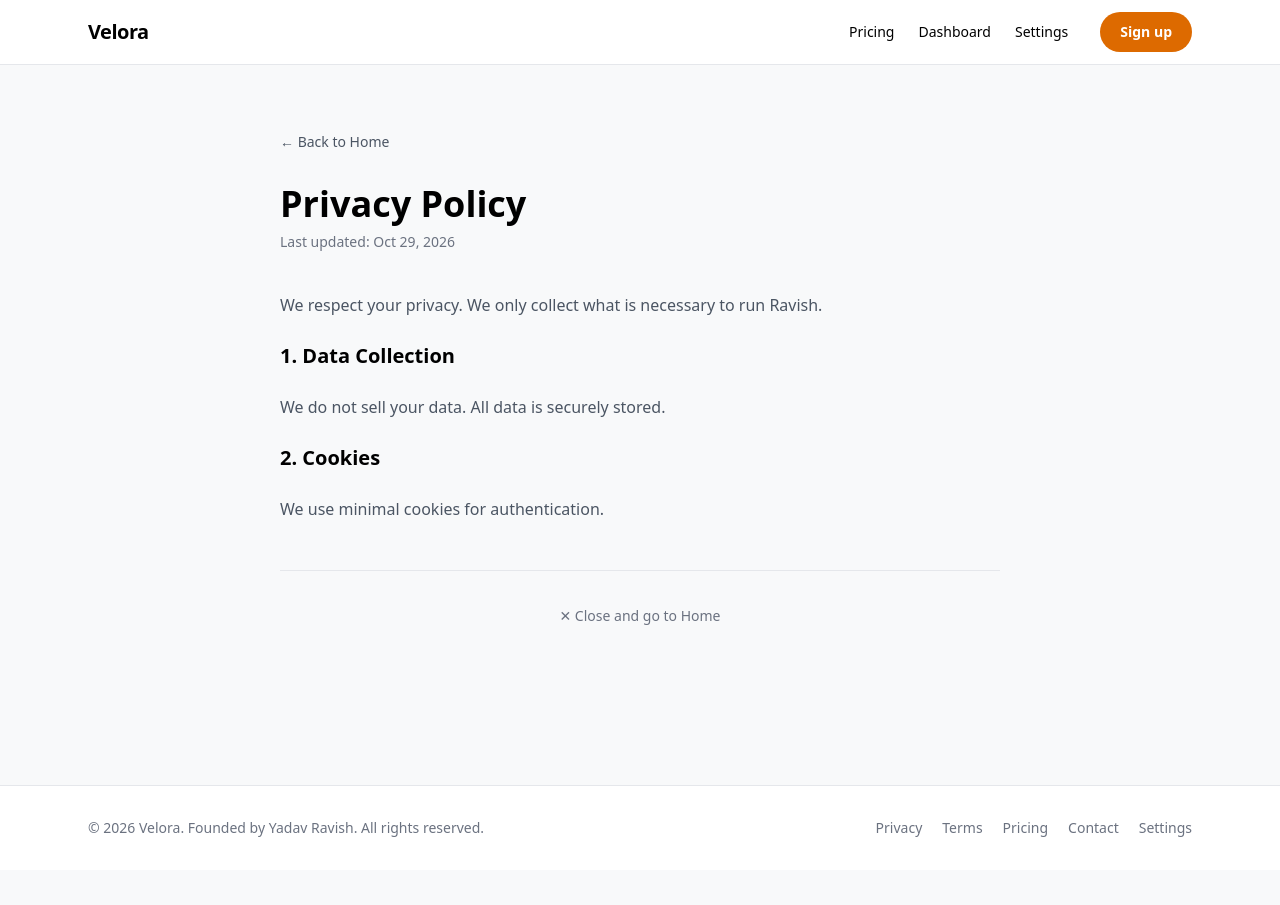
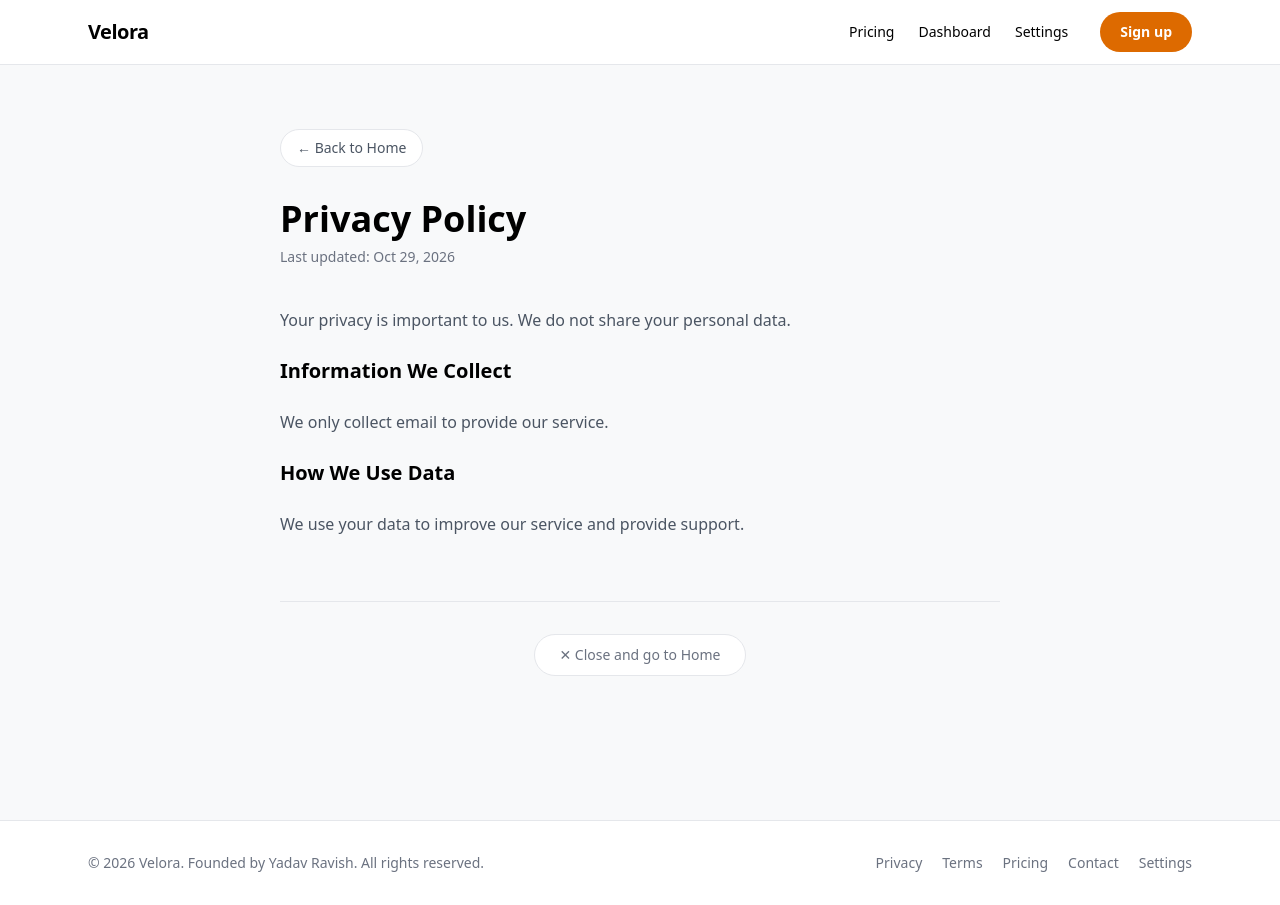
Before and after one commit to Ravs10/saas-starter-kit, a Next.js app: page /privacy in a window 1280 px wide. Before the commit the page ends 870 px from the top, so only its background shows below. Built offline with nearby package versions, Linux system fonts and the light colour scheme.

Commit message:
Revise Privacy Policy text and link styles
Updated the privacy policy content and modified the back link styling.

```diff
--- a/app/privacy/page.tsx
+++ b/app/privacy/page.tsx
@@ -1,18 +1,28 @@
 import Link from "next/link"
+
 export default function Privacy() {
   return (
     <div className="max-w-3xl mx-auto px-6 py-16">
-      <Link href="/" className="inline-flex items-center gap-2 text-sm font-medium text-gray-600 hover:text-black mb-8">← Back to Home</Link>
+      <Link href="/" className="inline-flex items-center gap-2 text-sm font-medium text-gray-600 hover:text-black mb-8 border px-4 py-2 rounded-full bg-white">
+        ← Back to Home
+      </Link>
+
       <h1 className="text-4xl font-bold">Privacy Policy</h1>
       <p className="text-sm text-gray-500 mt-2">Last updated: Oct 29, 2026</p>
+
       <div className="mt-10 space-y-6 text-gray-600 leading-relaxed">
-        <p>We respect your privacy. We only collect what is necessary to run Ravish.</p>
-        <h2 className="text-xl font-semibold text-black">1. Data Collection</h2>
-        <p>We do not sell your data. All data is securely stored.</p>
-        <h2 className="text-xl font-semibold text-black">2. Cookies</h2>
-        <p>We use minimal cookies for authentication.</p>
+        <p>Your privacy is important to us. We do not share your personal data.</p>
+        <h2 className="text-xl font-semibold text-black mt-8">Information We Collect</h2>
+        <p>We only collect email to provide our service.</p>
+        <h2 className="text-xl font-semibold text-black">How We Use Data</h2>
+        <p>We use your data to improve our service and provide support.</p>
       </div>
-      <div className="mt-12 pt-8 border-t text-center"><Link href="/" className="text-sm text-gray-500 hover:text-black">✕ Close and go to Home</Link></div>
+
+      <div className="mt-16 pt-8 border-t border-gray-200 text-center">
+        <Link href="/" className="inline-flex items-center gap-2 text-sm text-gray-500 hover:text-black bg-white px-6 py-2.5 rounded-full border">
+          ✕ Close and go to Home
+        </Link>
+      </div>
     </div>
   )
 }
```
